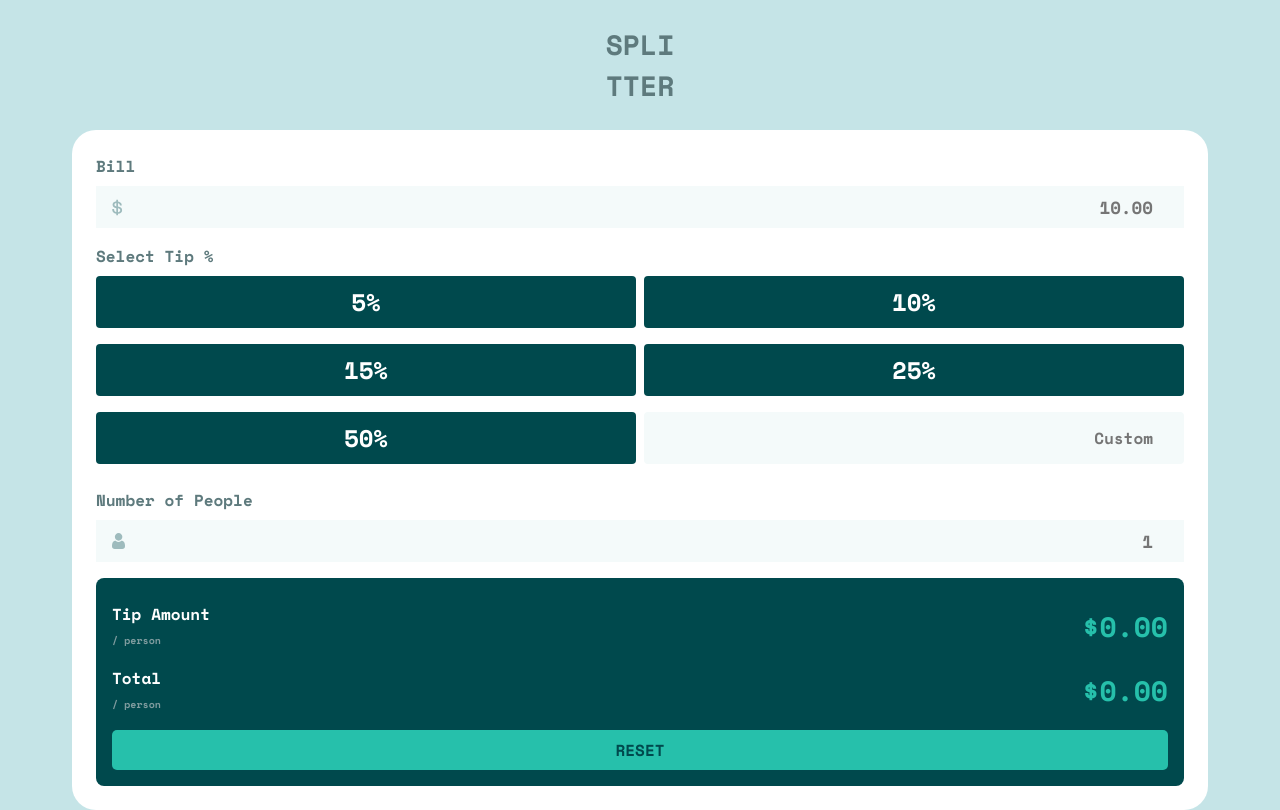
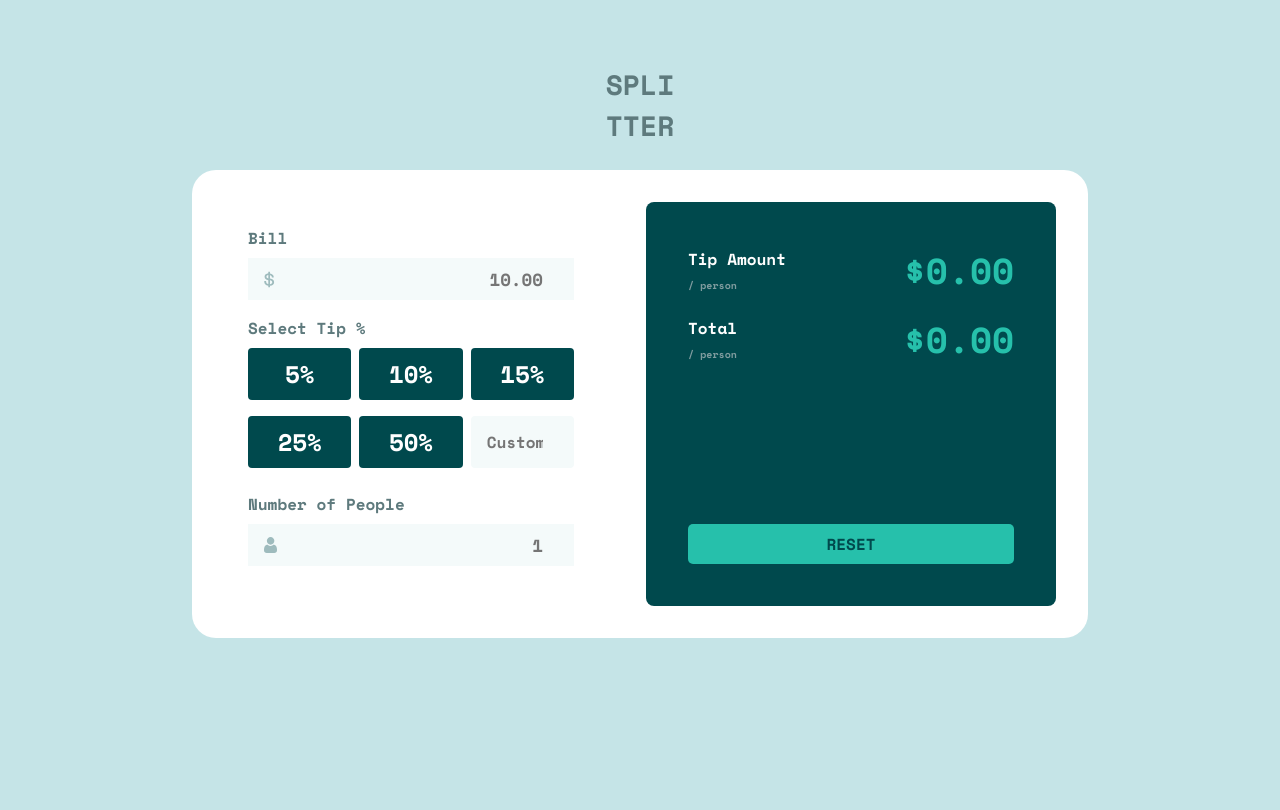
Before and after one commit to PHnrq/tip-calculator-app, a React (Create React App) app: page / in a window 1280 px wide. Built offline with nearby package versions, Linux system fonts and the light colour scheme.

Commit message:
Implementa o desing para Desktops

```diff
--- a/src/Style/GlobalStyle.ts
+++ b/src/Style/GlobalStyle.ts
@@ -33,6 +33,7 @@ export const GlobalStyle = createGlobalStyle`
         justify-content: center;
         align-items: center;
         flex-direction: column;
+        margin: 5vh auto;
     }
 
     h1 {
@@ -41,4 +42,10 @@ export const GlobalStyle = createGlobalStyle`
         margin: 2.4rem auto;
         text-transform: uppercase;
     }
+
+    @media (min-width: 1800px) {
+        *{
+            font-size: 100%;
+        }
+    }
 `
--- a/src/components/Main/Form/style.ts
+++ b/src/components/Main/Form/style.ts
@@ -73,4 +73,13 @@ export const Container = styled.form`
         background-color:var(--strong-cyan);
         color: var(--very-dark-cyan);
     }
+
+    @media (min-width: 768px) {
+        flex: 1;
+        padding: 2.4rem;
+
+        fieldset{
+          grid-template-columns: 1fr 1fr 1fr;
+        }
+    }
 `;
--- a/src/components/Main/Results/index.tsx
+++ b/src/components/Main/Results/index.tsx
@@ -9,7 +9,7 @@ export function Results({totalPerPerson, tipAmountPerPerson}: ResultsProps) {
 
   return (
     <Container>
-
+      <section>
         <div>
           <p>
             Tip Amount
@@ -31,6 +31,7 @@ export function Results({totalPerPerson, tipAmountPerPerson}: ResultsProps) {
             ${totalPerPerson}
           </p>
         </div>
+      </section>
 
       <button>
         Reset
--- a/src/components/Main/Results/style.ts
+++ b/src/components/Main/Results/style.ts
@@ -35,4 +35,20 @@ export const Container = styled.div`
         text-transform: uppercase;
         border-radius: .5rem;
     }
+
+    @media (min-width: 768px) {
+        flex: 1;
+        display: flex;
+        flex-direction: column;
+        justify-content:space-between;
+        padding: 4.2rem;
+
+    }
+
+    @media (min-width: 1024px) {
+        div p:nth-child(2){
+        font-size: 3.6rem;
+    }
+
+    }
 `
--- a/src/components/Main/style.ts
+++ b/src/components/Main/style.ts
@@ -6,4 +6,19 @@ export const Container = styled.main`
     font-size: 2.8rem;
     border-radius: 2.4rem;
 
+    @media (min-width: 768px) {
+        display: flex;
+        flex-direction: row;
+        gap: 4.8rem;
+
+        max-width: 85vw;
+        padding: 3.2rem;
+    }
+
+    @media (min-width: 1024px) {
+        max-width: 70vw;
+    }
+
+
+
 `;
```
Lines whose indentation alone changed are shown as unchanged.
